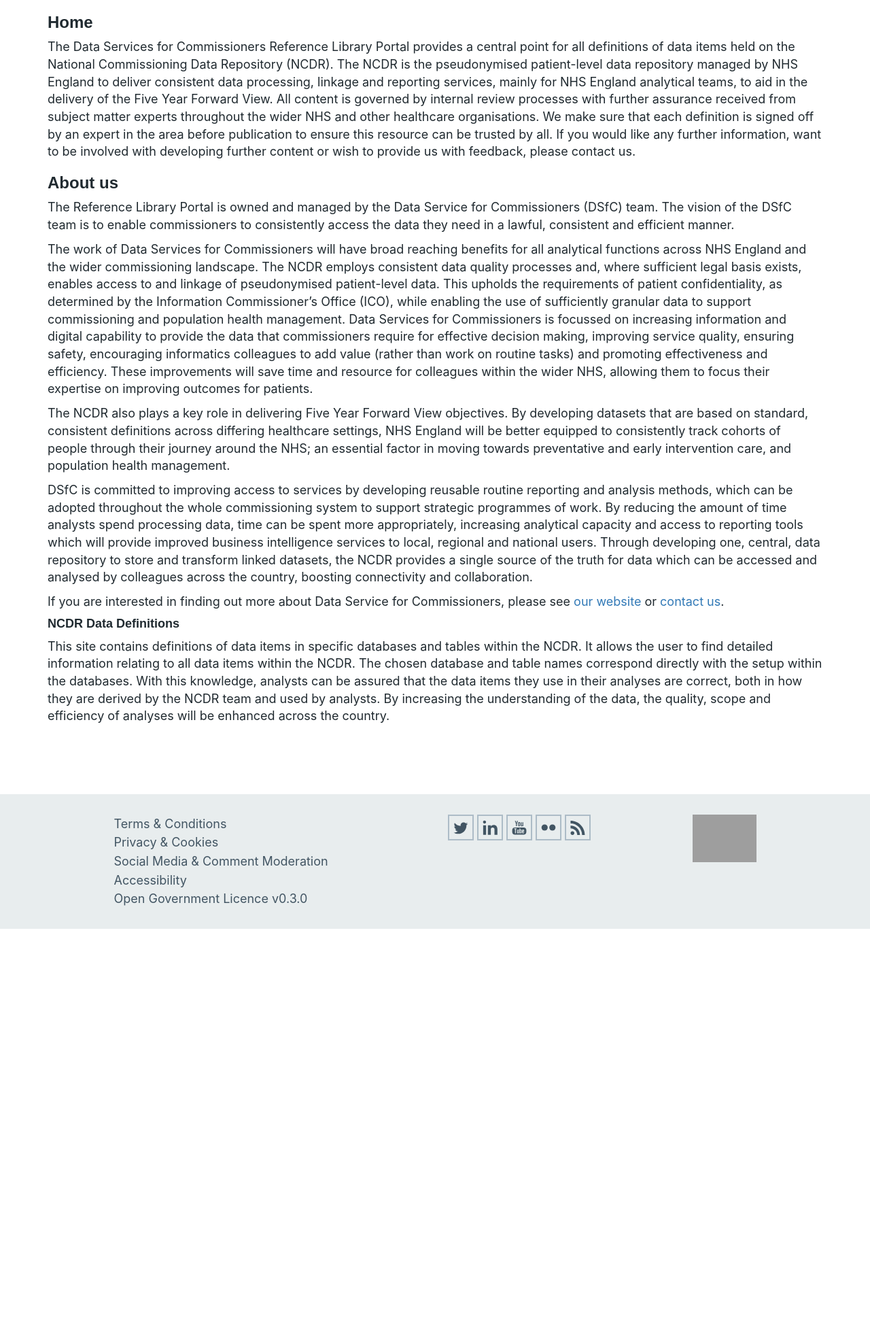
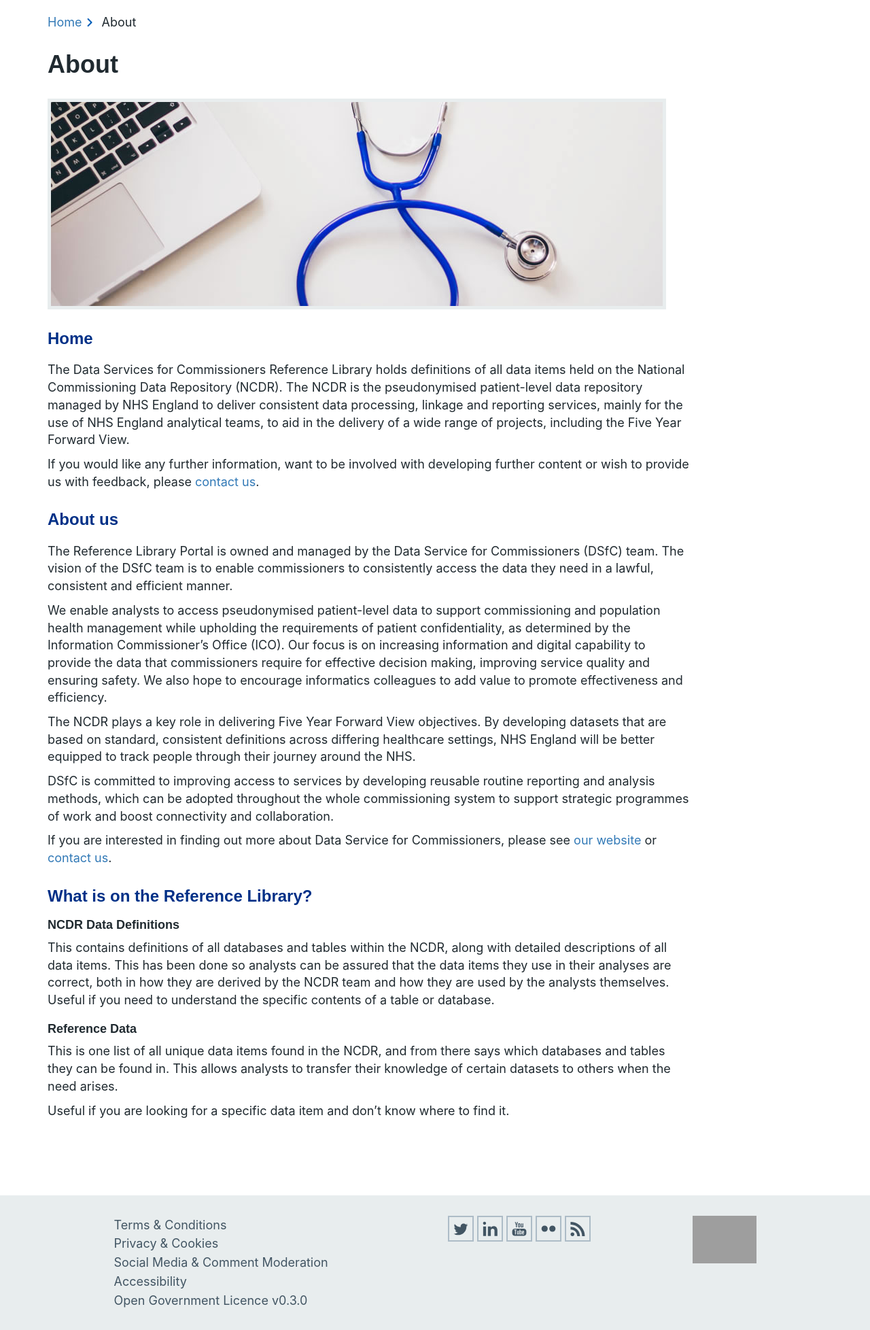
Before and after one commit to nhsengland/NCDR-reference-library, a Django app: page /about in a window 1280 px wide. Shown: the part 223-2179 px from the top of the page at 68% size. Before the commit the page ends 1589 px from the top, so only its background shows below. Run offline with Django 3.2, Linux system fonts and the light colour scheme; some libraries are stand-ins or nearby versions; some web fonts are replaced; grey boxes are pictures that could not be loaded.

Commit message:
changes to the about page text and adds an image to beautify

```diff
--- a/csv_schema/admin.py
+++ b/csv_schema/admin.py
@@ -75,4 +75,3 @@ class TableAdmin(admin.ModelAdmin):
 admin.site.register(models.Database)
 admin.site.register(models.Table, TableAdmin)
 admin.site.register(models.Column, ColumnAdmin)
-admin.site.register(models.SiteDescription)
--- a/csv_schema/models.py
+++ b/csv_schema/models.py
@@ -224,7 +224,3 @@ class Column(AbstractTimeStamped, models.Model):
         if not self.slug:
             self.slug = slugify(self.name)
         return super(Column, self).save(*args, **kwargs)
-
-
-class SiteDescription(models.Model):
-    description = models.TextField()
--- a/csv_schema/static/css/styles.css
+++ b/csv_schema/static/css/styles.css
@@ -8,6 +8,17 @@ body {
   font-size: 18px;
   min-height: 100%;
   overflow-x: hidden; }
+
+.header-img {
+  max-width: 100%;
+  border: 5px solid #e8edee; }
+
+.ncdr-breadcrumbs {
+  display: inline-block;
+  padding-right: 16px;
+  margin-right: 8px;
+  background: url(../img/icons/chevron.svg) no-repeat 100% 50%;
+  background-size: 9px 12px; }
 
 .content-offset {
   margin-top: 50px; }
@@ -20,6 +31,15 @@ body {
 
 .content-offset-below-20 {
   margin-bottom: 20px; }
+
+h3.subheader {
+  color: #003087;
+  margin-top: 30px;
+  margin-bottom: 20px; }
+
+h4.subheader {
+  margin-top: 20px;
+  margin-bottom: 10px; }
 
 .nhs-england-well {
   padding: 60px;
@@ -35,7 +55,7 @@ header.masthead {
     display: inline-block;
     height: 90px;
     width: auto; }
-  header.masthead .subheader {
+  header.masthead .subtitle {
     display: inline-block;
     padding-left: 30px;
     color: #FFF; }
@@ -116,6 +136,9 @@ footer {
 
 .main-content {
   margin-top: 20px; }
+  .main-content h1 {
+    margin-top: 30px;
+    margin-bottom: 30px; }
 
 .card-list .title {
   font-size: 32px;
@@ -128,8 +151,10 @@ footer {
 .card-list .card {
   padding-left: 10px;
   padding-right: 10px; }
-  .card-list .card H3 {
+  .card-list .card h3 {
     margin-bottom: 15px; }
+    .card-list .card h3 .sub {
+      font-size: 20px; }
   .card-list .card a {
     transition: background-color 0.2s ease-in-out;
     background: #005eb8;
--- a/csv_schema/static/css/styles.scss
+++ b/csv_schema/static/css/styles.scss
@@ -1,15 +1,18 @@
 $primary-colour: #005eb8;
-$primary-color-light: #0072ce;
+$primary-colour-light: #0072ce;
 $secondary-colour: #003893;
 
 // the grey used in the side bars
 $tertiary-colour: #e8edee;
 // the text colour used on that grey
 $tertiary-colour-text: #425563;
+// the blue text used for sub headers
+$subheader-text-colour: #003087;
 
 $text-colour: #202a30;
-$text-color-on-dark: #FFF;
+$text-colour-on-dark: #FFF;
 $footer-height: 300px;
+$main-content-margin: 20px;
 
 body {
   background: #fff;
@@ -21,6 +24,19 @@ body {
   font-size: 18px;
   min-height: 100%;
   overflow-x: hidden;
+}
+
+.header-img{
+  max-width: 100%;
+  border: 5px solid #e8edee;
+}
+
+.ncdr-breadcrumbs{
+  display: inline-block;
+  padding-right: 16px;
+  margin-right: 8px;
+  background: url(../img/icons/chevron.svg) no-repeat 100% 50%;
+  background-size: 9px 12px;
 }
 
 .content-offset{
@@ -37,6 +53,17 @@ body {
 
 .content-offset-below-20{
   margin-bottom: 20px;
+}
+
+h3.subheader{
+  color: $subheader-text-colour;
+  margin-top: 30px;
+  margin-bottom: 20px;
+}
+
+h4.subheader{
+  margin-top: 20px;
+  margin-bottom: 10px;
 }
 
 .nhs-england-well{
@@ -180,10 +207,14 @@ footer{
   margin-bottom: 0;
 }
 
-$main-content-margin: 20px;
 
 .main-content{
   margin-top: $main-content-margin;
+
+  h1{
+    margin-top: 30px;
+    margin-bottom: 30px;
+  }
 }
 
 
--- a/csv_schema/templates/about.html
+++ b/csv_schema/templates/about.html
@@ -1,64 +1,63 @@
 {% extends "base_templates/base.html" %}
-{% load markdown_deux_tags %}
+{% load staticfiles %}
 {% block contents %}
-  <div class="container">
+  <div class="container main-content">
     <div class="row">
-      <div class="col-md-12">
+      <div class="col-md-10">
         <article>
-          <h3>Home</h3>
+          <div class="row">
+            <div class="col-md-12">
+              <a class="ncdr-breadcrumbs" href="{% url 'database_list' %}">Home</a> About
+            </div>
+          </div>
+
+          <h1>About</h1>
+          <div class="row">
+            <div class="col-md-12">
+              <img class="header-img" src="{% static "/img/stetho-computer.jpg" %}" />
+            </div>
+          </div>
+          <h3 class="subheader">Home</h3>
           <p>
-              The Data Services for Commissioners Reference Library Portal provides a central
-              point for all definitions of data items held on the National Commissioning Data
-              Repository (NCDR). The NCDR is the pseudonymised patient-level data repository
-              managed by NHS England to deliver consistent data processing, linkage and reporting
-              services, mainly for NHS England analytical teams, to aid in the delivery of the Five
-              Year Forward View. All content is governed by internal review processes with further
-              assurance received from subject matter experts throughout the wider NHS and other
-              healthcare organisations. We make sure that each definition is signed off by an
-              expert in the area before publication to ensure this resource can be trusted by all. If
-              you would like any further information, want to be involved with developing further content or
-              wish to provide us with feedback, please contact us.
+            The Data Services for Commissioners Reference Library holds definitions
+            of all data items held on the National Commissioning Data Repository
+            (NCDR). The NCDR is the pseudonymised patient-level data repository
+            managed by NHS England to deliver consistent data processing, linkage
+            and reporting services, mainly for the use of NHS England analytical
+            teams, to aid in the delivery of a wide range of projects, including the Five
+            Year Forward View.
+          </p>
+          <p>
+            If you would like any further information, want to be involved with
+            developing further content or wish to provide us with feedback, please
+            <a href="mailto:england.dsfc-support@nhs.net" target="_top">contact us</a>.
           </p>
 
-          <h3>About us</h3>
+          <h3 class="subheader">About us</h3>
           <p>
             The Reference Library Portal is owned and managed by the Data Service for Commissioners (DSfC) team.
             The vision of the DSfC team is to enable commissioners to consistently access the data they need in
             a lawful, consistent and efficient manner.
           </p>
           <p>
-            The work of Data Services for Commissioners will have broad reaching benefits for all analytical
-            functions across NHS England and the wider commissioning landscape. The NCDR employs consistent
-            data quality processes and, where sufficient legal basis exists, enables access to and linkage of
-            pseudonymised patient-level data. This upholds the requirements of patient confidentiality,
-            as determined by the Information Commissioner’s Office (ICO), while enabling the use of
-            sufficiently granular data to support commissioning and population health management. Data
-            Services for Commissioners is focussed on increasing information and digital capability to
-            provide the data that commissioners require for effective decision making, improving service
-            quality, ensuring safety, encouraging informatics colleagues to add value (rather than work on
-            routine tasks) and promoting effectiveness and efficiency. These improvements will save time
-            and resource for colleagues within the wider NHS, allowing them to focus their expertise on
-            improving outcomes for patients.
+              We enable analysts to access pseudonymised patient-level data to support commissioning and population
+              health management while upholding the requirements of patient confidentiality, as determined by the
+              Information Commissioner’s Office (ICO). Our focus is on increasing information and digital capability to
+              provide the data that commissioners require for effective decision making, improving service quality and
+              ensuring safety. We also hope to encourage informatics colleagues to add value to promote effectiveness
+              and efficiency.
           </p>
 
           <p>
-            The NCDR also plays a key role in delivering Five Year Forward View objectives. By developing
-            datasets that are based on standard, consistent definitions across differing healthcare
-            settings, NHS England will be better equipped to consistently track cohorts of people through
-            their journey around the NHS; an essential factor in moving towards preventative and early
-            intervention care, and population health management.
+              The NCDR plays a key role in delivering Five Year Forward View objectives. By developing datasets that
+              are based on standard, consistent definitions across differing healthcare settings, NHS England will be
+              better equipped to track people through their journey around the NHS.
           </p>
 
           <p>
-            DSfC is committed to improving access to services by developing reusable routine reporting
-            and analysis methods, which can be adopted throughout the whole commissioning system to
-            support strategic programmes of work. By reducing the amount of time analysts spend
-            processing data, time can be spent more appropriately, increasing analytical capacity
-            and access to reporting tools which will provide improved business intelligence services to
-            local, regional and national users. Through developing one, central, data repository to store
-            and transform linked datasets, the NCDR provides a single source of the truth for data which
-            can be accessed and analysed by colleagues across the country, boosting connectivity and
-            collaboration.
+              DSfC is committed to improving access to services by developing reusable routine reporting and analysis
+              methods, which can be adopted throughout the whole commissioning system to support strategic programmes of
+              work and boost connectivity and collaboration.
           </p>
           <p>
             If you are interested in finding out more about Data Service for Commissioners,
@@ -66,14 +65,25 @@
             or <a href="mailto:england.dsfc-support@nhs.net" target="_top">contact us</a>.
           </p>
 
-          <h4>NCDR Data Definitions</h4>
-          This site contains definitions of data items in specific databases and tables within the
-          NCDR. It allows the user to find detailed information relating to all data items within the
-          NCDR. The chosen database and table names correspond directly with the setup within the databases.
-          With this knowledge, analysts can be assured that the data items they use in their analyses are
-          correct, both in how they are derived by the NCDR team and used by analysts. By increasing the
-          understanding of the data, the quality, scope and efficiency of analyses will be enhanced
-          across the country.
+          <h3 class="subheader">What is on the Reference Library?</h3>
+
+          <h4 class="subheader">NCDR Data Definitions</h4>
+          <p>
+            This contains definitions of all databases and tables within the NCDR, along with detailed descriptions of
+            all data items. This has been done so analysts can be assured that the data items they use in their analyses
+            are correct, both in how they are derived by the NCDR team and how they are used by the analysts themselves.
+            Useful if you need to understand the specific contents of a table or database.
+          </p>
+
+          <h4 class="subheader">Reference Data</h4>
+          <p>
+            This is one list of all unique data items found in the NCDR, and from there says which databases and tables
+            they can be found in. This allows analysts to transfer their knowledge of certain datasets to others when the
+            need arises.
+          </p>
+          <p>
+            Useful if you are looking for a specific data item and don’t know where to find it.
+          </p>
         </article>
       </div>
     </div>
--- a/csv_schema/templates/base_templates/base.html
+++ b/csv_schema/templates/base_templates/base.html
@@ -34,7 +34,7 @@
                 <a class="logo" href="http://www.england.nhs.uk">
                   <img src="{% static "/img/logos/nhs-england-logo-rev.svg" %}" alt="NHS England Data Catalogue Logo" title="NHS England Data Catalogue Logo" data-intro="Clicking on this logo will always take you back to the homepage (just in case you get lost).">
                 </a>
-                <h2 class="subheader">NCDR Reference Library</h2>
+                <h2 class="subtitle">NCDR Reference Library</h2>
         	    </hgroup>
             </div>
           </div>
--- a/csv_schema/templates/column_detail.html
+++ b/csv_schema/templates/column_detail.html
@@ -6,7 +6,7 @@
       <article>
         <div class="row">
           <div class="col-md-12">
-            <a href="{% url 'database_list' %}">Home</a> / <a href="{% url 'ncdr_reference_redirect' %}">NCDR Reference</a> / <a href="{{ object.get_bread_crumb_link }}"> {{ object.get_bread_crumb_name }}</a> / {{ object.name }}
+            <a class="ncdr-breadcrumbs" href="{% url 'database_list' %}">Home</a><a class="ncdr-breadcrumbs" href="{% url 'ncdr_reference_redirect' %}">NCDR Reference</a><a class="ncdr-breadcrumbs" href="{{ object.get_bread_crumb_link }}"> {{ object.get_bread_crumb_name }}</a>{{ object.name }}
           </div>
         </div>
 
--- a/csv_schema/templates/grouping_detail.html
+++ b/csv_schema/templates/grouping_detail.html
@@ -18,7 +18,7 @@
       </ul>
     </aside>
     <article class="col-md-8">
-      <a href="{% url 'database_list' %}">Home</a> / <a href="{% url 'grouping_redirect' %}">Groupings</a> / {{ object.name }}
+      <a class="ncdr-breadcrumbs" href="{% url 'database_list' %}">Home</a><a class="ncdr-breadcrumbs" href="{% url 'grouping_redirect' %}">Groupings</a>{{ object.name }}
       <h1 class="title">
         <div class="row">
           <div class="col-sm-12">
--- a/csv_schema/templates/ncdr_reference_list.html
+++ b/csv_schema/templates/ncdr_reference_list.html
@@ -4,7 +4,7 @@
 {% block contents %}
   <div class="card-list container main-content">
     <article>
-      <a href="{% url 'database_list' %}">Home</a> / <a href="{% url 'ncdr_reference_redirect' %}">NCDR Reference</a> / {{ view.kwargs.letter }}
+      <a class="ncdr-breadcrumbs" href="{% url 'database_list' %}">Home</a><a class="ncdr-breadcrumbs" href="{% url 'ncdr_reference_redirect' %}">NCDR Reference</a>{{ view.kwargs.letter }}
       <nav class="content-offset">
         <div class="row">
           <div class="col-md-12">
--- a/csv_schema/templates/table_detail.html
+++ b/csv_schema/templates/table_detail.html
@@ -18,7 +18,7 @@
       </ul>
     </aside>
     <article class="col-md-8">
-      <a href="{% url 'database_list' %}">Home</a> / <a href="{{ object.database.get_absolute_url }}"> {{ object.database.get_display_name }}</a> / {{ object.name }}
+      <a class="ncdr-breadcrumbs" href="{% url 'database_list' %}">Home</a><a class="ncdr-breadcrumbs" href="{{ object.database.get_absolute_url }}"> {{ object.database.get_display_name }}</a>{{ object.name }}
       <h1 class="title">
         <div class="row">
           <div class="col-sm-12">
--- a/csv_schema/views.py
+++ b/csv_schema/views.py
@@ -4,8 +4,10 @@ import operator
 import functools
 from string import ascii_uppercase
 from csv_schema import models
-from django.views.generic import ListView, RedirectView, DetailView
-from django.urls  import reverse
+from django.views.generic import (
+    ListView, RedirectView, DetailView, TemplateView
+)
+from django.urls import reverse
 from django.db.models import Q
 
 
@@ -102,6 +104,5 @@ class GroupingDetail(DetailView):
         return ctx
 
 
-class AboutView(ListView):
-    model = models.SiteDescription
+class AboutView(TemplateView):
     template_name = "about.html"
```
Also changed, not shown: other parts of csv_schema/static/css/styles.scss (+16 -12 lines), csv_schema/templates/database_list.html (+4 -7 lines), csv_schema/migrations/0006_delete_sitedescription.py (added), csv_schema/static/img/icons/chevron.svg (added), csv_schema/static/img/stetho-computer.jpg (added), 1 other file.
